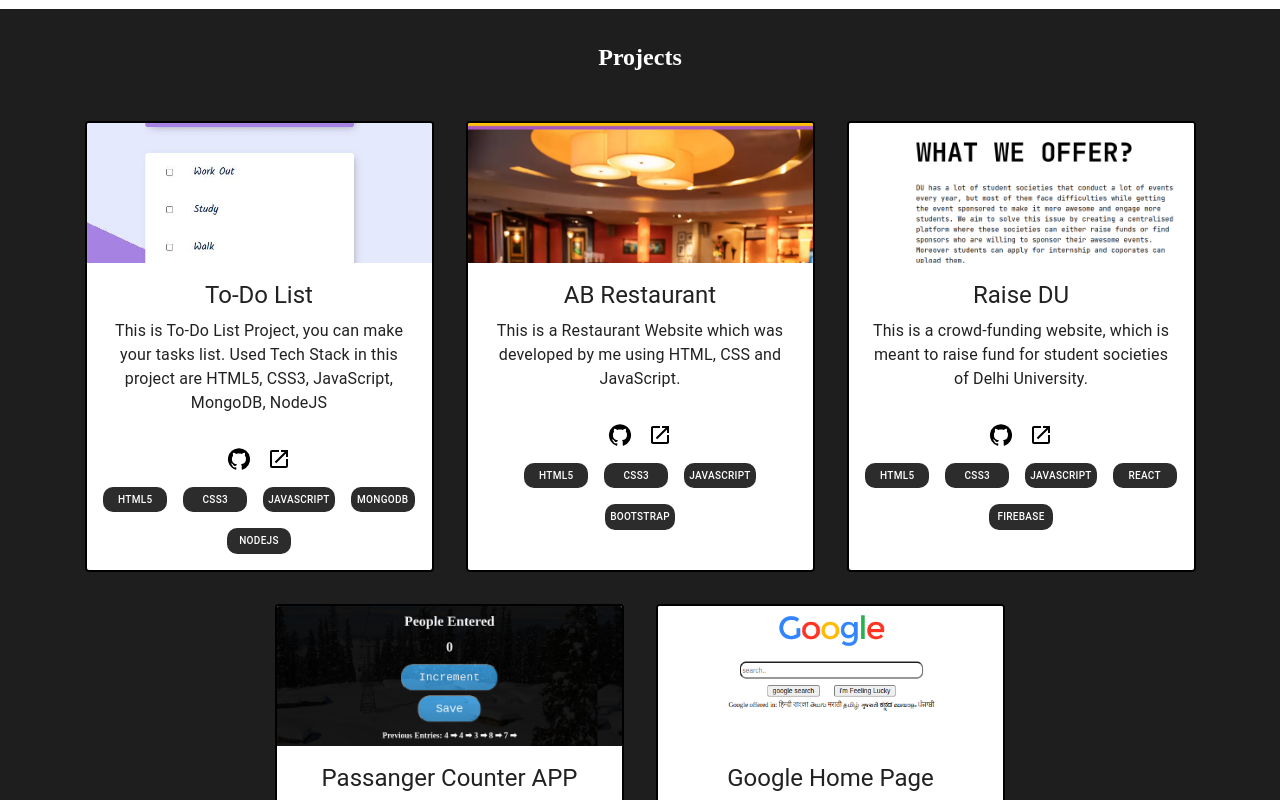
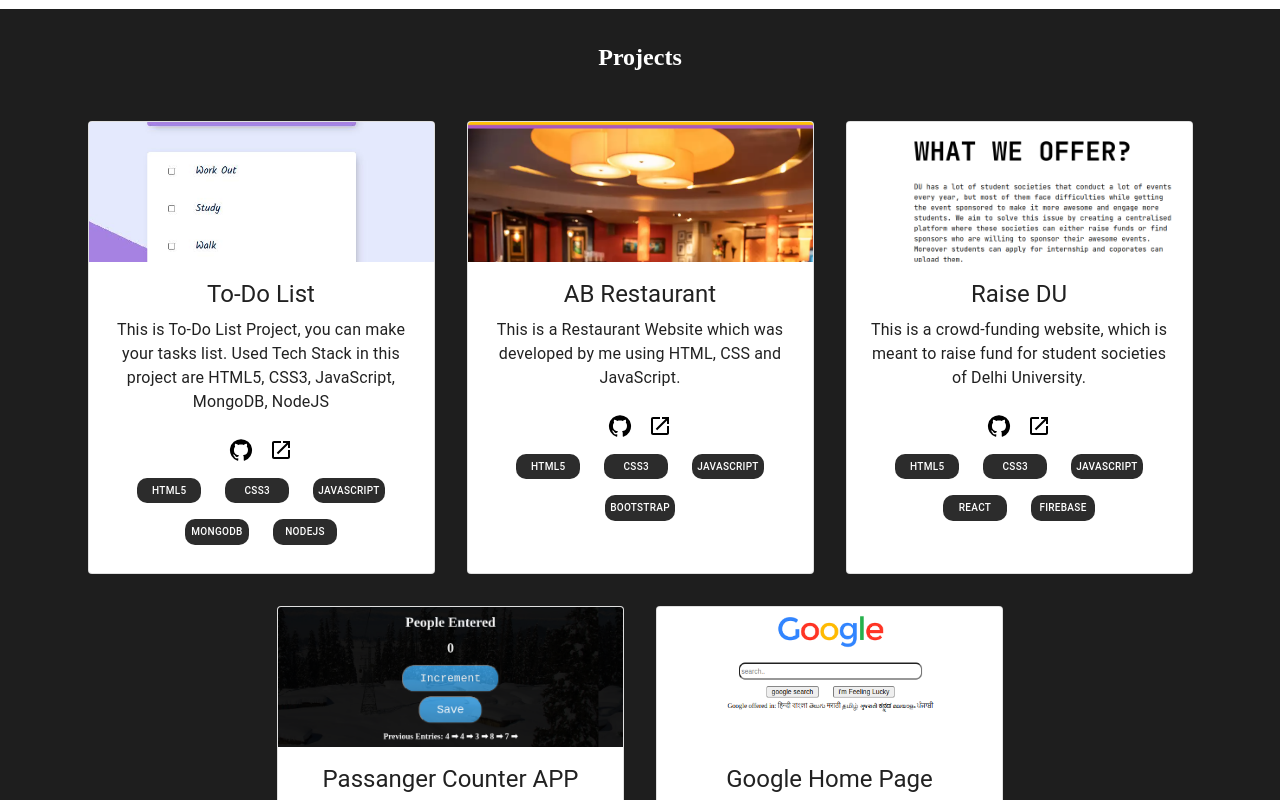
Before and after one commit to arvindbatham600/PortFolio, a React (Create React App) app: page / in a window 1280 px wide. Shown: the part 980-1780 px from the top of the page. Built offline with nearby package versions, Linux system fonts and the light colour scheme.

Commit message:
fixed the icon centered in the project cards

```diff
--- a/package.json
+++ b/package.json
@@ -1,5 +1,4 @@
 {
-  "homepage": "https://arvindbatham.me/",
   "name": "my-app",
   "version": "0.1.0",
   "private": true,
@@ -23,8 +22,6 @@
     "web-vitals": "^2.1.4"
   },
   "scripts": {
-    "predeploy": "npm run build",
-    "deploy": "gh-pages -d build",
     "start": "react-scripts start",
     "build": "react-scripts build",
     "test": "react-scripts test",
@@ -47,8 +44,5 @@
       "last 1 firefox version",
       "last 1 safari version"
     ]
-  },
-  "devDependencies": {
-    "gh-pages": "^4.0.0"
   }
 }
--- a/src/Components/Projects/Projects.tsx
+++ b/src/Components/Projects/Projects.tsx
@@ -1,5 +1,5 @@
 import Card from "@mui/material/Card";
-import CardActions from "@mui/material/CardActions";
+// import CardActions from "@mui/material/CardActions";
 import CardContent from "@mui/material/CardContent";
 import CardMedia from "@mui/material/CardMedia";
 import Button from "@mui/material/Button";
@@ -12,10 +12,16 @@ import GitHubIcon from "@mui/icons-material/GitHub";
 import LaunchIcon from "@mui/icons-material/Launch";
 export default function Projects() {
   return (
-    <Box id = "projects" className={style.headerContainer}>
-      <Typography sx={{
+    <Box id="projects" className={style.headerContainer}>
+      <Typography
+        sx={{
           fontFamily: "Iosevka",
-      }} padding={4} fontWeight="bold" variant="h5" color="white">
+        }}
+        padding={4}
+        fontWeight="bold"
+        variant="h5"
+        color="white"
+      >
         Projects
       </Typography>
       <Box
@@ -32,7 +38,7 @@ export default function Projects() {
               sx={{
                 maxWidth: 345,
                 m: 2,
-                border: "2px solid black",
+                border: "2px solid secondary",
                 "&:hover": {},
               }}
             >
@@ -51,21 +57,7 @@ export default function Projects() {
                 </Typography>
               </CardContent>
 
-              <CardActions
-                sx={{
-                  display: "flex",
-                  //   justifyContent: "space-between",
-                  alignItems: "center",
-                  flexWrap: "wrap",
-                }}
-              >
               <Box>
-                  <Box
-                    sx={{
-                      display: "display",
-                      mxy: "auto",
-                    }}
-                  >
                 <IconButton
                   href={project.github}
                   target="_blank"
@@ -85,13 +77,13 @@ export default function Projects() {
                   <LaunchIcon />
                 </IconButton>
               </Box>
-
               <Box
                 sx={{
                   display: "flex",
                   alignItems: "center",
                   justifyContent: "center",
                   flexWrap: "wrap",
+                  marginBottom: 2.5
                 }}
               >
                 {project.tags.map((tag) => {
@@ -99,7 +91,8 @@ export default function Projects() {
                     <Button
                       size="small"
                       sx={{
-                            m: 1,
+                        my: 1,
+                        mx: 1.5,
                         borderRadius: "10px",
                         backgroundColor: "rgba(0, 0, 0, 0.829)",
                         color: "white",
@@ -116,8 +109,6 @@ export default function Projects() {
                   );
                 })}
               </Box>
-                </Box>
-              </CardActions>
             </Card>
           );
         })}
```
Lines whose indentation alone changed are shown as unchanged.
